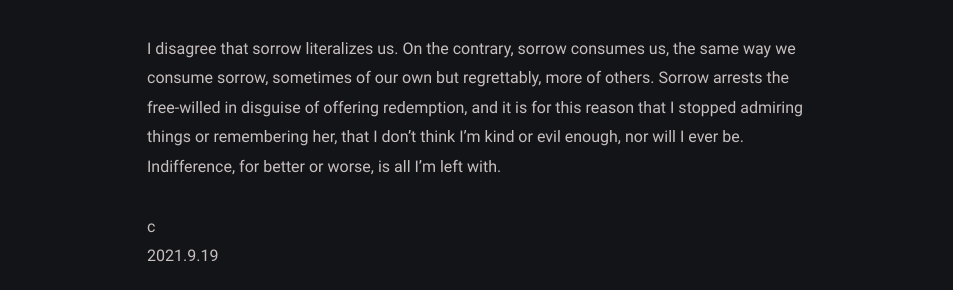
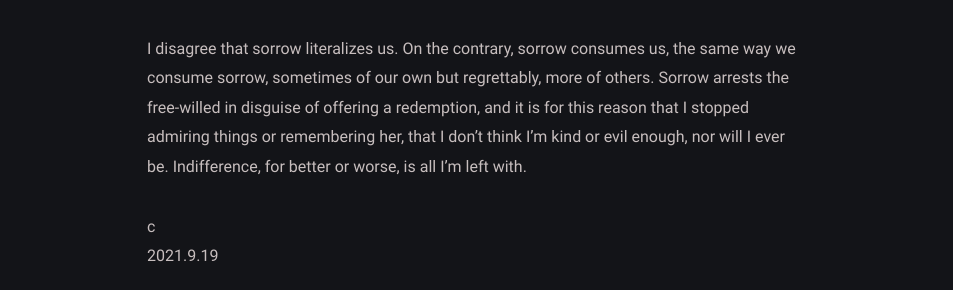
Before and after one commit to yijingch/afistforair.github.io, a Jekyll site: the page built from _posts/letters/2020-07-15-letters.md, in a window 1280 px wide. Shown: the part 1074-1364 px from the top of the page, without its empty margins (163-1116 px from the left). Built offline with Jekyll 4.4.1, drawn with Linux system fonts in a browser that asks for light colours.

```diff
--- a/_posts/letters/2020-07-15-letters.md
+++ b/_posts/letters/2020-07-15-letters.md
@@ -25,7 +25,7 @@ c
 
 my dearest friend,
 
-I disagree that sorrow literalizes us. On the contrary, sorrow consumes us, the same way we consume sorrow, sometimes of our own but regrettably, more of others. Sorrow arrests the free-willed in disguise of offering redemption, and it is for this reason that I stopped admiring things or remembering her, that I don’t think I’m kind or evil enough, nor will I ever be. Indifference, for better or worse, is all I’m left with.
+I disagree that sorrow literalizes us. On the contrary, sorrow consumes us, the same way we consume sorrow, sometimes of our own but regrettably, more of others. Sorrow arrests the free-willed in disguise of offering a redemption, and it is for this reason that I stopped admiring things or remembering her, that I don’t think I’m kind or evil enough, nor will I ever be. Indifference, for better or worse, is all I’m left with.
 
 c
 2021.9.19
```
